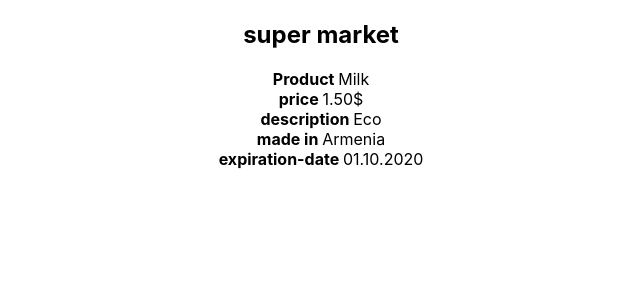
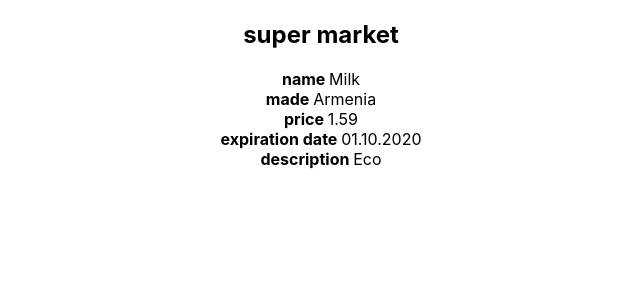
Before and after one commit to Armen-MATEO/react_002, a React (Create React App) app: page / in a window 1280 px wide. Shown: the top 300 px of the page, without its empty margins (319-959 px from the left). Built offline with nearby package versions, Linux system fonts and the light colour scheme.

Commit message:
creation of class components into one class component

```diff
--- a/src/App.js
+++ b/src/App.js
@@ -9,13 +9,7 @@ function App() {
   return (
     <div className="App">
       <h2>super market</h2>
-      <Product
-        name="Milk"
-        price="1.50$"
-        description="Eco"
-        made="Armenia"
-        date="01.10.2020"
-      />
+      <Product />
       {/* <h3>Weather around the world</h3>
       <Weather country="Armenia" city="Yerevan" day="+36 C" night="+15 C" />
       <Weather country="Grenlandia" city="Nuuk" day="+5 C" night="-25 C" />
--- /dev/null
+++ b/src/components/Date.js
@@ -0,0 +1,13 @@
+import React, { Component } from "react";
+
+class Date extends Component {
+  render() {
+    return (
+      <div>
+        <b>expiration date </b>
+        {this.props.date}
+      </div>
+    );
+  }
+}
+export default Date;
--- /dev/null
+++ b/src/components/Description.js
@@ -0,0 +1,13 @@
+import React, { Component } from "react";
+
+class Description extends Component {
+  render() {
+    return (
+      <div>
+        <b>description </b>
+        {this.props.description}
+      </div>
+    );
+  }
+}
+export default Description;
--- /dev/null
+++ b/src/components/Made.js
@@ -0,0 +1,13 @@
+import React, { Component } from "react";
+
+class Made extends Component {
+  render() {
+    return (
+      <div>
+        <b>made </b>
+        {this.props.made}
+      </div>
+    );
+  }
+}
+export default Made;
--- /dev/null
+++ b/src/components/Name.js
@@ -0,0 +1,13 @@
+import React, { Component } from "react";
+
+class Name extends Component {
+  render() {
+    return (
+      <div>
+        <b>name </b>
+        {this.props.name}
+      </div>
+    );
+  }
+}
+export default Name;
--- /dev/null
+++ b/src/components/Price.js
@@ -0,0 +1,12 @@
+import React, { Component } from "react";
+
+export class Price extends Component {
+  render() {
+    return (
+      <div>
+        <b>price </b>
+        {this.props.price}
+      </div>
+    );
+  }
+}
--- a/src/components/Product.js
+++ b/src/components/Product.js
@@ -1,5 +1,9 @@
 import React, { Component } from "react";
-
+import { Price } from "./Price";
+import Made from "./Made";
+import Date from "./Date";
+import Name from "./Name";
+import Description from "./Description";
 export class Product extends Component {
   constructor(props) {
     super();
@@ -7,20 +11,11 @@ export class Product extends Component {
   render() {
     return (
       <div>
-        <b>Product </b>
-        {this.props.name}
-        <br />
-        <b>price </b>
-        {this.props.price}
-        <br />
-        <b>description </b>
-        {this.props.description}
-        <br />
-        <b>made in </b>
-        {this.props.made}
-        <br />
-        <b>expiration-date </b>
-        {this.props.date}
+        <Name name="Milk" />
+        <Made made="Armenia" />
+        <Price price="1.59" />
+        <Date date="01.10.2020" />
+        <Description description="Eco" />
       </div>
     );
   }
```
